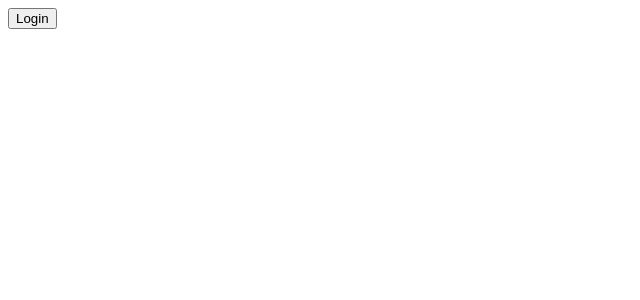
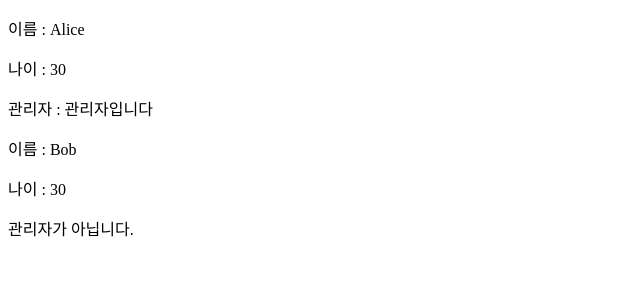
Before and after one commit to marchbom/react_ts, a React (Vite) app: page / in a window 1280 px wide. Shown: the top 300 px of the page, without its empty margins (0-640 px from the left). Built offline with nearby package versions, Linux system fonts and the light colour scheme.

Commit message:
40강 미션제출

```diff
--- a/src/App.tsx
+++ b/src/App.tsx
@@ -1,9 +1,22 @@
-import Button from "./components/ui/Button";
+import UserProfile from "./components/UserProfile";
+import UserProfile2 from "./components/UserProfile2";
 
 export default function App() {
+  const userObj = {
+    name: "Alice",
+    age: 30,
+    isAdmin: true,
+  };
   return (
     <>
-      <Button>Login</Button>
+      <UserProfile userObj={userObj} />
+      <UserProfile2>
+        <>
+          <p>이름 : Bob</p>
+          <p>나이 : 30</p>
+          <p>관리자가 아닙니다.</p>
+        </>
+      </UserProfile2>
     </>
   );
 }
--- /dev/null
+++ b/src/components/UserProfile.tsx
@@ -0,0 +1,13 @@
+export default function UserProfile({
+  userObj,
+}: {
+  userObj: { name: string; age: number; isAdmin: boolean };
+}) {
+  return (
+    <>
+      <p>이름 : {userObj.name}</p>
+      <p>나이 : {userObj.age}</p>
+      <p>관리자 : {userObj.isAdmin ? "관리자입니다" : "관리자가 아닙니다"}</p>
+    </>
+  );
+}
--- /dev/null
+++ b/src/components/UserProfile2.tsx
@@ -0,0 +1,7 @@
+export default function UserProfile2({ children }: { children: React.ReactElement }) {
+  return (
+    <>
+      <div>{children}</div>
+    </>
+  );
+}
```
Also changed, not shown: src/components/Main.tsx (deleted, +0 -7 lines).
